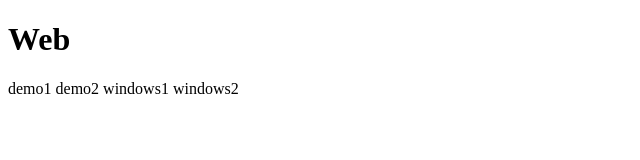
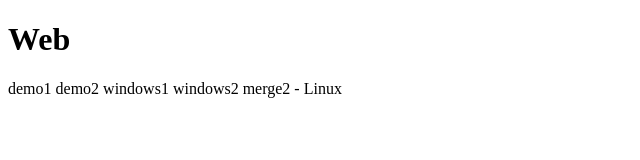
Before and after one commit to kuvishar/webdemo, a plain HTML site: page index.html in a window 1280 px wide. Shown: the whole page, without its empty margins (0-640 px from the left). Drawn offline with Linux system fonts and the light colour scheme.

Commit message:
merge 2 Linux

```diff
--- a/index.html
+++ b/index.html
@@ -10,5 +10,7 @@
 
  windows1
  windows2
+
+ merge2 - Linux
 </body>
 </html>
```
